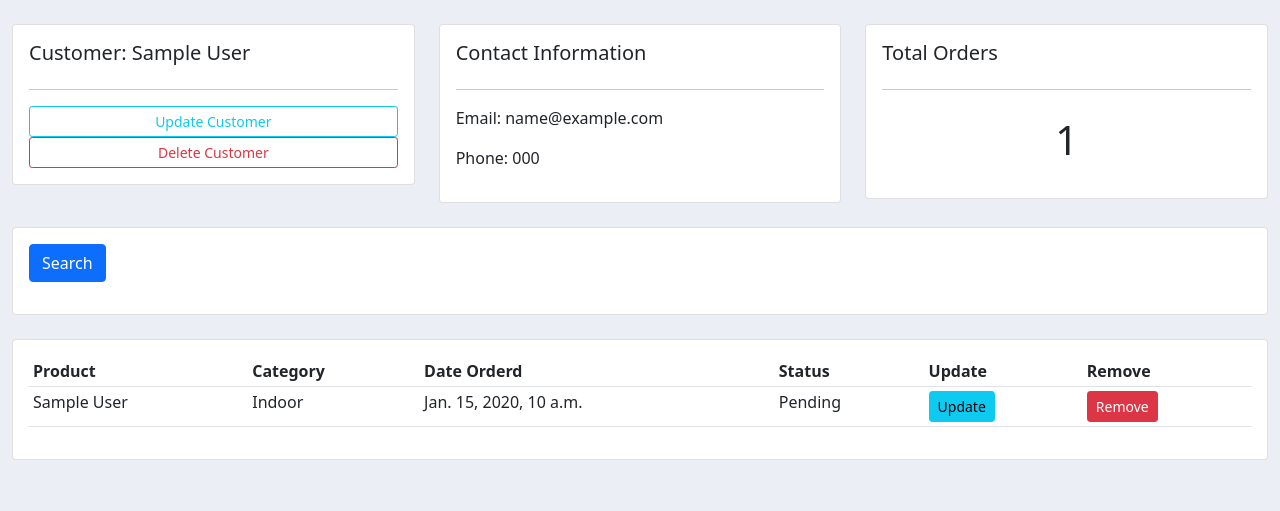
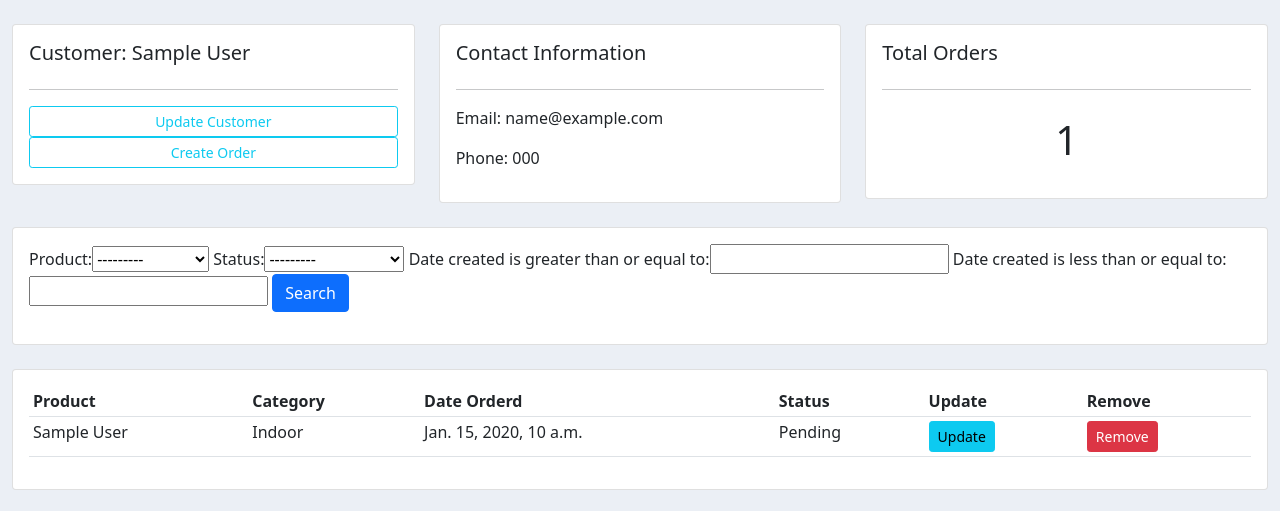
Before and after one commit to ArturRejment/django-course, a Django app: page /customer/1 in a window 1280 px wide. Shown: the part 56-567 px from the top of the page. Run offline with Django 3.2, Linux system fonts and the light colour scheme; tables that the repository leaves empty hold one stand-in row (values such as "Sample post").

Commit message:
Searching items functionality

```diff
--- /dev/null
+++ b/app/accounts/filters.py
@@ -0,0 +1,19 @@
+import django_filters
+from django_filters import DateFilter, CharFilter
+from .models import *
+
+
+class OrderFilter(django_filters.FilterSet):
+
+    start_date = DateFilter(field_name="date_created", lookup_expr='gte')
+    end_date = DateFilter(field_name="date_created", lookup_expr='lte')
+
+    #? Filter that allows us to search by the string
+    #? Filter will display all the items containing particular expression
+    #? 'i' means ignore case sensivivity
+	# note = CharFilter(field_name='note', lookup_expr='icontains')
+
+    class Meta:
+        model = Order
+        fields = '__all__'
+        exclude = ['customer', 'date_created']
--- a/app/accounts/templates/accounts/customer.html
+++ b/app/accounts/templates/accounts/customer.html
@@ -10,7 +10,7 @@
 			<h5>Customer: {{customer.name}}</h5>
 			<hr>
 			<a class="btn btn-outline-info  btn-sm btn-block" href="">Update Customer</a>
-			<a class="btn btn-outline-danger  btn-sm btn-block" href="">Delete Customer</a>
+			<a class="btn btn-outline-info  btn-sm btn-block" href="{% url 'create_order' customer.id%}">Create Order</a>
 
 		</div>
 	</div>
@@ -39,6 +39,7 @@
 	<div class="col">
 		<div class="card card-body">
 			<form method="get">
+			{{order_filter.form}}
 
 		    <button class="btn btn-primary" type="submit">Search</button>
 		  </form>
@@ -65,7 +66,7 @@
 					<tr>
 						<td>{{order.product}}</td>
 						<td>{{order.product.category}}</td>
-						<td>{{order.product.date_created}}</td>
+						<td>{{order.date_created}}</td>
 						<td>{{order.status}}</td>
 						<td><a class="btn btn-sm btn-info" href="{% url 'update_order' order.id %}">Update</a></td>
 						<td><a class="btn btn-sm btn-danger" href="{% url 'delete_order' order.id %}">Remove</a></td>
--- a/app/accounts/templates/accounts/dashboard.html
+++ b/app/accounts/templates/accounts/dashboard.html
@@ -36,7 +36,6 @@
 		<h5>LAST 5 ORDERS</h5>
 		<hr>
 		<div class="card card-body">
-			<a class="btn btn-primary  btn-sm btn-block" href="{% url 'create_order' %}">Create Order</a>
 			<table class="table table-sm">
 				<tr>
 					<th>Product</th>
--- a/app/accounts/templates/accounts/order_form.html
+++ b/app/accounts/templates/accounts/order_form.html
@@ -12,7 +12,11 @@
 			<form action="", method="POST">
 				{% csrf_token %}
 
-				{{form}}
+				{{formset.management_form}}
+				{% for form in formset %}
+					{{form}}
+					<hr>
+				{% endfor %}
 				<input class="btn btn-success" type="submit" name="Submit">
 			</form>
 
--- a/app/accounts/urls.py
+++ b/app/accounts/urls.py
@@ -5,7 +5,8 @@
     path('', views.dashboard, name='dashboard'),
     path('customer/<int:id>', views.customer, name='customer'),
     path('products/', views.products, name='products'),
-    path('create_order/', views.createOrder, name='create_order'),
+    path('create_order/<int:id>', views.createOrder, name='create_order'),
     path('update_order/<int:id>', views.updateOrder, name='update_order'),
     path('delete_order/<int:id>', views.deleteOrder, name='delete_order'),
+    path('delete_order/<int:id>', views.deleteOrder, name='delete_order'),
 ]
--- a/app/accounts/views.py
+++ b/app/accounts/views.py
@@ -1,7 +1,9 @@
 from django.shortcuts import render, redirect
 from django.http import HttpResponse
+from django.forms import inlineformset_factory
 from .models import *
 from .forms import *
+from .filters import *
 # Create your views here.
 
 
@@ -33,10 +35,14 @@
     orders = customer.order_set.all()
     orders_num = orders.count()
 
+    myFilter = OrderFilter(request.GET, queryset = orders)
+    orders = myFilter.qs
+
     context = {
         'customer': customer,
         'orders': orders,
-        'orders_num': orders_num
+        'orders_num': orders_num,
+        'order_filter': myFilter
     }
 
     return render(request, 'accounts/customer.html', context)
@@ -53,18 +59,23 @@
     return render(request, 'accounts/products.html', context)
 
 
-def createOrder(request):
+def createOrder(request, **kwargs):
+    OrderFormSet = inlineformset_factory(Customer, Order, fields=('product', 'status'), extra=5)
 
-    form = OrderForm()
+    customer = Customer.objects.get(id = kwargs['id'])
+
+    formSet = OrderFormSet(queryset=Order.objects.none(), instance=customer)
+    #form = OrderForm(initial = {'customer':customer})
 
     if request.method == "POST":
-        form = OrderForm(request.POST)
-        if form.is_valid():
-            form.save()
+        formSet = OrderFormSet(request.POST, instance=customer)
+        #form = OrderForm(request.POST)
+        if formSet.is_valid():
+            formSet.save()
             return redirect('/')
 
 
-    context = {'form': form}
+    context = {'formset': formSet}
     return render(request, 'accounts/order_form.html', context)
 
 def updateOrder(request, **kwargs):
--- a/app/app/settings.py
+++ b/app/app/settings.py
@@ -38,6 +38,7 @@
     'django.contrib.sessions',
     'django.contrib.messages',
     'django.contrib.staticfiles',
+    'django_filters',
     'accounts',
 ]
 
```
